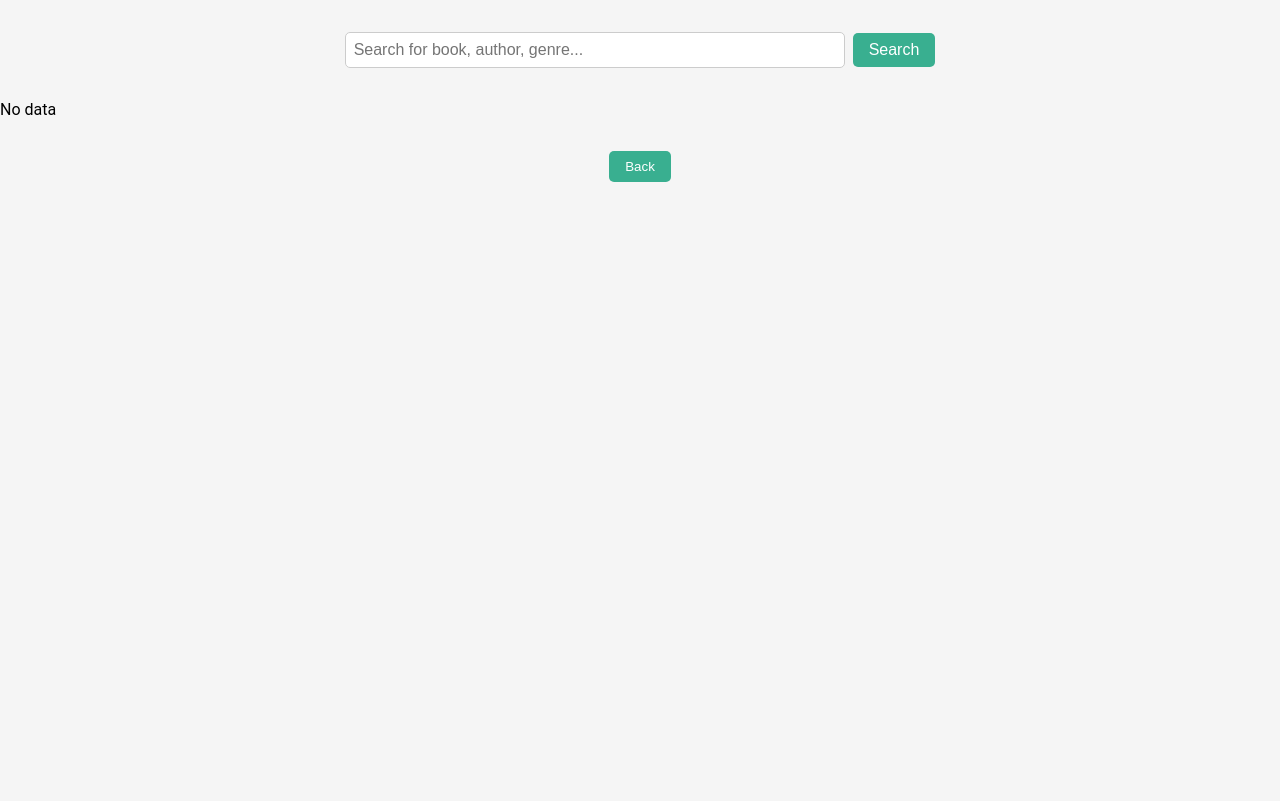
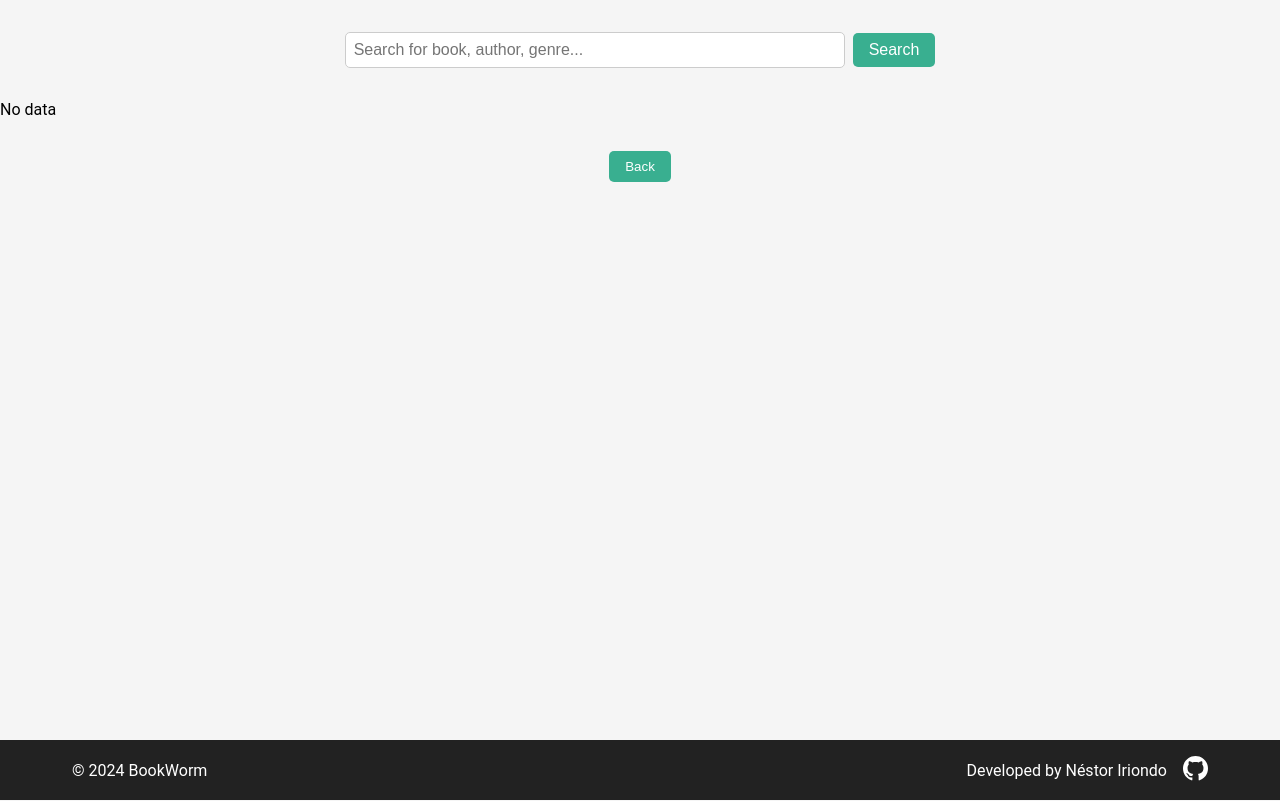
Before and after one commit to nestoririondo/bookworm, a React (Vite) app: page /works/1 in a window 1280 px wide. Built offline with nearby package versions, Linux system fonts and the light colour scheme; no server answers.

Commit message:
folder structure, footer, prevQuery bug, search results query

```diff
--- a/src/App.css
+++ b/src/App.css
@@ -8,3 +8,7 @@ body {
   font-family: "Roboto", sans-serif;
   background-color: #f5f5f5;
 }
+
+.body {
+  min-height: calc(100vh - 3.75rem)
+}
--- a/src/components/Filter/Filter.css
+++ b/src/components/Filter/Filter.css
@@ -2,7 +2,7 @@
     display: flex;
     justify-content: center;
     align-items: center;
-    margin-bottom: 2rem;
+    margin-bottom: 1rem;
     label {
       font-size: 0.75rem;
       color: #555;
--- /dev/null
+++ b/src/components/Footer/Footer.css
@@ -0,0 +1,38 @@
+a {
+  color: #fff;
+  text-decoration: none;
+  &:hover {
+    text-decoration: underline;
+  }
+}
+
+.footer {
+  height: 3.75rem;
+  background-color: #222;
+  color: #fff;
+  text-align: center;
+  left: 0;
+  bottom: 0;
+  width: 100%;
+  .footer__inside {
+    max-width: 1200px;
+    margin: 0 auto;
+    display: flex;
+    justify-content: space-between;
+    align-items: center;
+    padding: 1rem 2rem;
+    .footer__inside__right {
+      display: flex;
+      gap: 1rem;
+      align-items: center;
+      img {
+        width: 25px;
+        height: 25px;
+        filter: invert(1);
+        &:hover {
+          filter: invert(0.5);
+        }
+      }
+    }
+  }
+}
--- /dev/null
+++ b/src/components/Footer/Footer.jsx
@@ -0,0 +1,25 @@
+import github_icon from "../../public/assets/github_icon.svg";
+import "./Footer.css";
+
+const Footer = () => {
+  const year = new Date().getFullYear();
+
+  return (
+    <footer className="footer">
+      <div className="footer__inside">
+        <p>© {year} BookWorm</p>
+        <div className="footer__inside__right">
+          <p>
+            Developed by{" "}
+            <a href="http://www.nestoririondo.com">Néstor Iriondo</a>
+          </p>
+          <a href="https://github.com/nestoririondo">
+            <img src={github_icon} alt="github icon" />
+          </a>
+        </div>
+      </div>
+    </footer>
+  );
+};
+
+export default Footer;
--- a/src/components/Results/Results.css
+++ b/src/components/Search/Results.css
@@ -1,3 +1,13 @@
+.results-query {
+  text-align: center;
+  margin: 2rem;
+  font-size: 10pt;
+  color: #555;
+  span {
+    font-weight: bold;
+  }
+}
+
 .search-results {
   .card-container {
     display: grid;
--- a/src/components/Results/Results.jsx
+++ b/src/components/Search/Results.jsx
@@ -2,9 +2,10 @@ import LoadMoreButton from "../LoadMoreButtons/LoadMoreButton";
 import BookCard from "../BookCard/BookCard";
 import "./Results.css";
 
-const Results = ({books, isLoading, totalItems}) => {
+const Results = ({ books, isLoading, totalItems, setPage, page, query }) => {
   return (
     <div className="search-results">
+      {books.length > 0 && <div className="results-query">Search results for <span>{query}</span></div>}
       <div className="card-container">
         {books && (
           <>
--- /dev/null
+++ b/src/components/Search/Search.jsx
@@ -0,0 +1,58 @@
+import { OPENLIBRARY_BASE_URL } from "../../constants/openlibrary";
+import { useState, useEffect } from "react";
+import axios from "axios";
+import SearchBar from "../SearchBar/SearchBar";
+import Filter from "../Filter/Filter";
+import Results from "../Search/Results";
+
+const fetchBooks = async (
+  setBooks,
+  setTotalItems,
+  setIsLoading,
+  queryParams
+) => {
+  setIsLoading(true);
+  try {
+    const response = await axios.get(
+      `${OPENLIBRARY_BASE_URL}/search.json?q=${queryParams.query}&page=${queryParams.page}&limit=10&sort=${queryParams.sort}`
+    );
+    setBooks((prevState) => [...prevState, ...response.data.docs]);
+    console.log(response.data.docs);
+    setTotalItems(response.data.numFound);
+  } catch (error) {
+    console.log(error);
+  } finally {
+    setIsLoading(false);
+  }
+};
+
+const Search = ({ query }) => {
+  const [books, setBooks] = useState([]);
+  const [isLoading, setIsLoading] = useState(false);
+  const [totalItems, setTotalItems] = useState(0);
+  const [page, setPage] = useState(1);
+  const [sort, setSort] = useState("rating");
+
+  useEffect(() => {
+    fetchBooks(setBooks, setTotalItems, setIsLoading, { query, page, sort });
+  }, [query, page, sort]);
+
+  return (
+    <>
+      <div className="body">
+        <SearchBar prevQuery={query} onSearch={() => setBooks([])} />
+        <Filter setSort={setSort} setBooks={setBooks} />
+        <Results
+          books={books}
+          isLoading={isLoading}
+          totalItems={totalItems}
+          setPage={setPage}
+          page={page}
+          query={query}
+        />
+      </div>
+    </>
+  );
+};
+
+export default Search;
--- a/src/components/SearchBar/SearchBar.jsx
+++ b/src/components/SearchBar/SearchBar.jsx
@@ -2,13 +2,17 @@ import { useState } from "react";
 import { useNavigate } from "react-router-dom";
 import "./SearchBar.css";
 
-const SearchBar = ({ onSearch }) => {
+const SearchBar = ({ onSearch, prevQuery }) => {
   const [searchInput, setSearchInput] = useState("");
   const navigate = useNavigate();
 
   const handleSubmit = (event) => {
     event.preventDefault();
     if (!searchInput) {
+      return;
+    }
+    if (prevQuery === searchInput) {
+      setSearchInput("");
       return;
     }
     if (onSearch) onSearch();
--- a/src/views/Book.jsx
+++ b/src/views/Book.jsx
@@ -5,6 +5,7 @@ import axios from "axios";
 import SearchBar from "../components/SearchBar/SearchBar";
 import BookDetail from "../components/BookDetail/BookDetail";
 import BackButton from "../components/BackButton/BackButton";
+import Footer from "../components/Footer/Footer";
 
 const fetchBook = async (key, setBook, setAuthor, setLoading) => {
   try {
@@ -44,6 +45,7 @@ const Book = () => {
 
   return (
     <>
+      <div className="body">
         <SearchBar />
         {loading ? (
           <div className="loading">Loading...</div>
@@ -53,6 +55,8 @@ const Book = () => {
           <BookDetail book={book} author={author} />
         )}
         <BackButton goBack={() => navigate(-1)} />
+      </div>
+      <Footer />
     </>
   );
 };
--- a/src/views/Books.jsx
+++ b/src/views/Books.jsx
@@ -1,56 +1,15 @@
-import { OPENLIBRARY_BASE_URL } from "../constants/openlibrary";
-import { useState, useEffect } from "react";
 import { useSearchParams } from "react-router-dom";
-import axios from "axios";
-import SearchBar from "../components/SearchBar/SearchBar";
-import Filter from "../components/Filter/Filter";
-import Results from "../components/Results/Results";
-
-const fetchBooks = async (
-  setBooks,
-  setTotalItems,
-  setIsLoading,
-  queryParams
-) => {
-  setIsLoading(true);
-  try {
-    const response = await axios.get(
-      `${OPENLIBRARY_BASE_URL}/search.json?q=${queryParams.query}&page=${queryParams.page}&limit=10&sort=${queryParams.sort}`
-    );
-    setBooks((prevState) => [...prevState, ...response.data.docs]);
-    console.log(response.data.docs);
-    setTotalItems(response.data.numFound);
-  } catch (error) {
-    console.log(error);
-  } finally {
-    setIsLoading(false);
-  }
-};
+import Search from "../components/Search/Search";
+import Footer from "../components/Footer/Footer";
 
 const Books = () => {
   const [searchParams] = useSearchParams();
   const query = searchParams.get("q") || "";
 
-  const [books, setBooks] = useState([]);
-  const [isLoading, setIsLoading] = useState(false);
-  const [totalItems, setTotalItems] = useState(0);
-  const [page, setPage] = useState(1);
-  const [sort, setSort] = useState("rating");
-
-  useEffect(() => {
-    fetchBooks(setBooks, setTotalItems, setIsLoading, { query, page, sort });
-  }, [query, page, sort]);
-
   return (
     <>
-      <SearchBar onSearch={() => setBooks([])} />
-      <Filter setSort={setSort} setBooks={setBooks} />
-      <Results
-        books={books}
-        isLoading={isLoading}
-        totalItems={totalItems}
-        setPage={setPage}
-      />
+     <Search query={query} />
+     <Footer />
     </>
   );
 };
```
Also changed, not shown: src/public/assets/github_icon.svg (added), 1 other file (tests, documents, lock files or other folders). Lines whose indentation alone changed are shown as unchanged.
